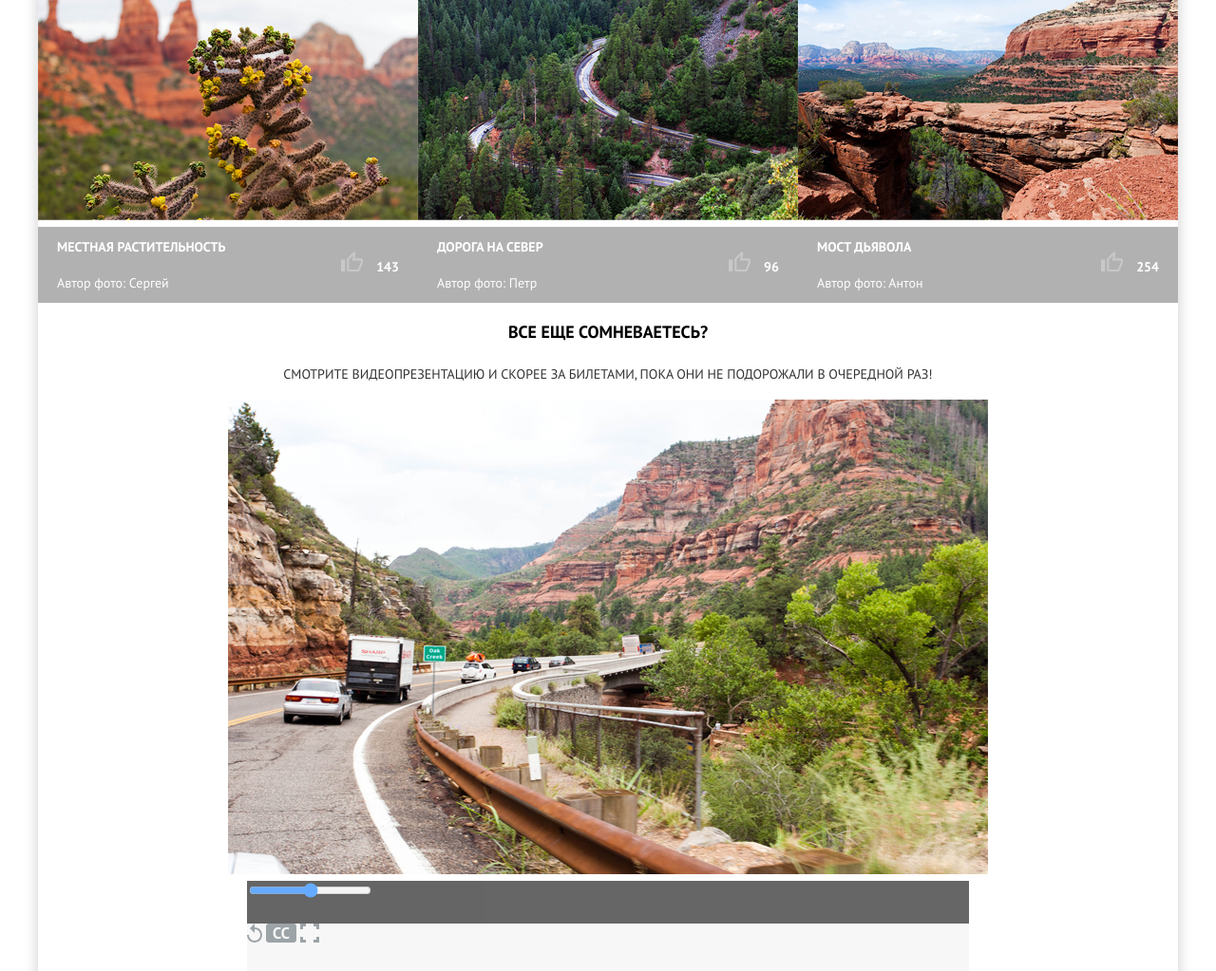
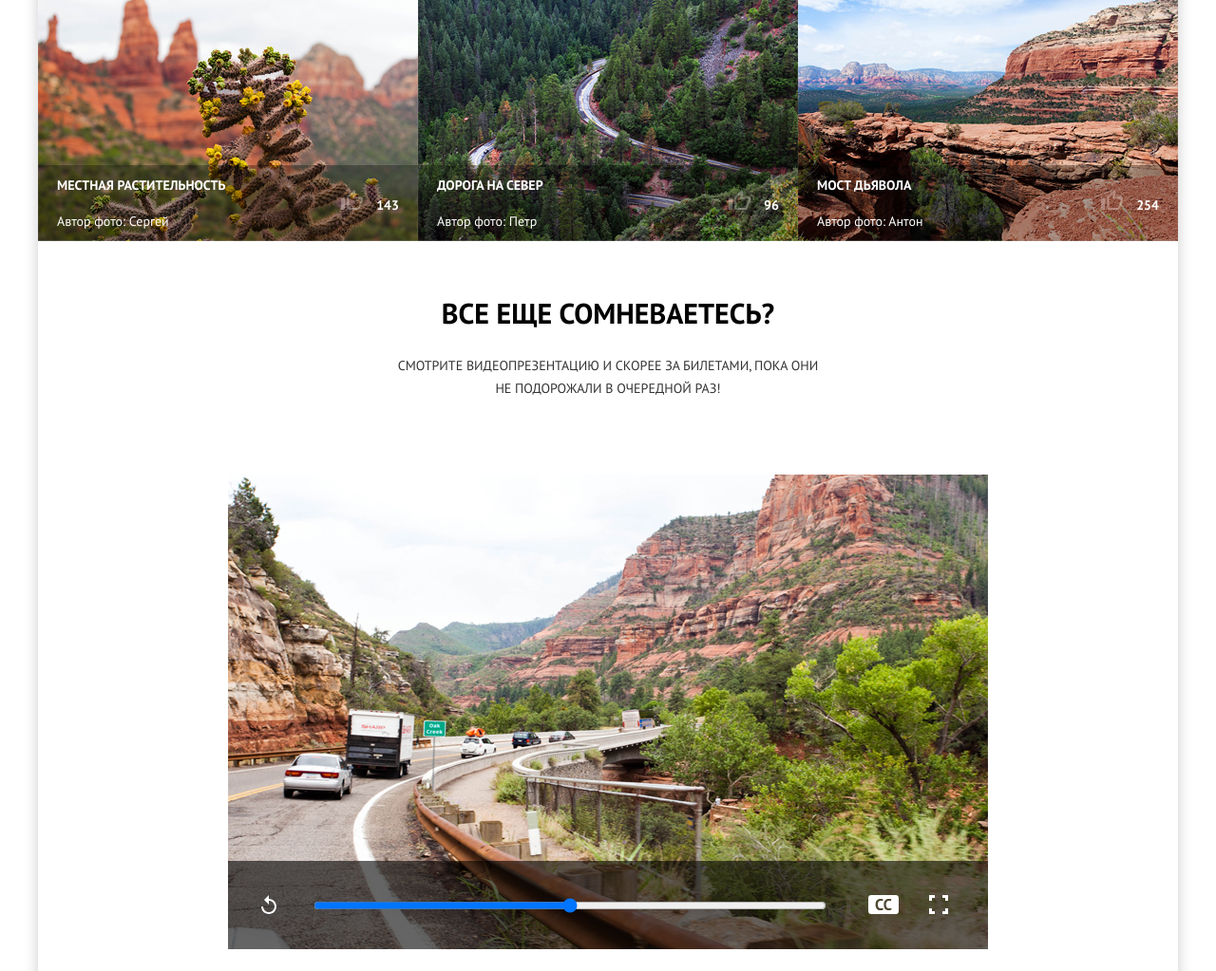
Before and after one commit to Chasetony/870075-sedona-21, a website: page source/catalog.html in a window 1280 px wide. Shown: the part 1057-2080 px from the top of the page at 95% size. Drawn offline with nearby package versions, Linux system fonts and the light colour scheme; files that its build step writes are made by us from their sources; files whose address does not match are found by name.

Commit message:
адаптив страницы каталога

```diff
--- a/source/catalog.html
+++ b/source/catalog.html
@@ -21,6 +21,7 @@
             <span class="visually-hidden">Открыть меню</span>
           </button> -->
             <a class="page-header__logo">
+                <span></span>
                 <img src="./img/logotype-mobile.svg" alt="Логотип Sedona" width="101" height="84">
             </a>
         </nav>
@@ -36,20 +37,21 @@
   <main class="page-main">
     <section class="main-banner__intro">
       <h1 class="visually-hidden">Фото и видео о городе Седона</h1>
-      <img class="main-banner__banner" src="./img/back-desktop.jpg" width="" height="" alt="Природа штата Седона">
-      <img class="main-banner__welcome" src="./img/SEDONA.svg" width="229" height="239" alt="Приветственный текст штата Седона">
+      <img class="main-banner__banner-intro" src="./img/back-desktop.jpg" alt="Природа штата Седона">
+      <img class="main-banner__welcome-intro" src="./img/sedona-text.svg" alt="Приветственный текст штата Седона">
       <div class="main-banner__decor"></div>
     </section>
 
-    <section class="welcome-content">
-      <h2 class="welcome-content__title">Фото и видео</h2>
-      <p class="welcome-content__intro">Не можете решиться на путешествие из-за курса? Фотографии помогут вам забыть о политике и экономике.</p>
+    <section class="welcome-content__intro-block">
+      <h2 class="welcome-content__title-inside">Фото и видео</h2>
+      <p class="welcome-content__intro-inside">Не можете решиться на путешествие из-за курса? Фотографии помогут вам забыть о политике и экономике.</p>
     </section>
 
     <section class="gallery">
       <ul class="gallery__list">
-        <li class="gallery__item">
+        <li class="gallery__item gallery__item--first">
           <img src="./img/photo-1-desktop.jpg" alt="пейзаж">
+          <span class="gallery__item-decor"></span>
           <div class="gallery__text">
             <div class="gallery__text-wrap">
             <p class="gallery__title">Неродные просторы</p>
@@ -66,6 +68,7 @@
 
         <li class="gallery__item">
           <img src="./img/photo-2-desktop.jpg" alt="пейзаж">
+          <span class="gallery__item-decor"></span>
           <div class="gallery__text">
             <div class="gallery__text-wrap">
               <p class="gallery__title">Местная растительность</p>
@@ -82,6 +85,7 @@
 
         <li class="gallery__item">
           <img src="./img/photo-3-desktop.jpg" alt="пейзаж">
+          <span class="gallery__item-decor"></span>
           <div class="gallery__text">
             <div class="gallery__text-wrap">
               <p class="gallery__title">Дорога на север</p>
@@ -98,6 +102,7 @@
 
         <li class="gallery__item">
           <img src="./img/photo-4-desktop.jpg" alt="пейзаж">
+          <span class="gallery__item-decor"></span>
           <div class="gallery__text">
             <div class="gallery__text-wrap">
               <p class="gallery__title">Мост дьявола</p>
@@ -120,24 +125,27 @@
       <p class="video_block__intro">Смотрите видеопрезентацию и скорее за билетами, пока они не подорожали в очередной раз!</p>
       <div class="video_block__player">
         <img src="./img/video-desktop.jpg" alt="">
-      </div>
+        <span class="video_block__decor"></span>
+          <input class="controls__range" type="range">
         <div class="controls">
-        <div class="controls__wrapper">
-          <input class="controls__range" type="range">
-        </div>
           <div class="controls__wrapper   controls__wrapper--gray">
-          <svg xmlns="http://www.w3.org/2000/svg" width="16" height="20" viewBox="0 0 16 20" fill="none">
+            <div>
+              <svg class="controls__icon" xmlns="http://www.w3.org/2000/svg" width="16" height="20" viewBox="0 0 16 20" fill="none">
                 <path d="M8 4V0L3 5L8 10V6C11.3 6 14 8.7 14 12C14 15.3 11.3 18 8 18C4.7 18 2 15.3 2 12H0C0 16.4 3.6 20 8 20C12.4 20 16 16.4 16 12C16 7.6 12.4 4 8 4Z" fill="#5C6870"/>
               </svg>
-          <svg xmlns="http://www.w3.org/2000/svg" width="32" height="20" viewBox="0 0 32 20" fill="none">
+            </div>
+            <div>
+              <svg class="controls__icon" xmlns="http://www.w3.org/2000/svg" width="32" height="20" viewBox="0 0 32 20" fill="none">
                 <path d="M29 0H3C1.3 0 0 1.3 0 3V17C0 18.7 1.3 20 3 20H29C30.7 20 32 18.7 32 17V3C32 1.3 30.7 0 29 0ZM14.4 15.9C13.9 16 13.3 16 12.7 16C12 16 11.3 15.9 10.7 15.7C10.1 15.5 9.5 15.1 9.1 14.7C8.7 14.3 8.3 13.6 8 12.8C7.7 12 7.6 11.1 7.6 10C7.6 8.9 7.8 7.9 8.1 7.1C8.4 6.3 8.8 5.7 9.3 5.2C9.8 4.7 10.4 4.4 11 4.2C11.5 4.1 12.2 4 12.8 4C13.5 4 14 4 14.5 4.1C15 4.2 15.3 4.3 15.6 4.4L15.2 6.3C14.9 6.2 14.6 6.1 14.3 6C13.9 6 13.5 6 13 6C12.1 6 11.4 6.3 10.8 7C10.2 7.7 10 8.7 10 10C10 10.6 10.1 11.1 10.2 11.6C10.3 12.1 10.5 12.5 10.8 12.9C11.1 13.2 11.4 13.5 11.8 13.7C12.2 13.9 12.7 14 13.2 14C13.7 14 14.1 14 14.5 13.9C14.8 13.8 15.1 13.7 15.4 13.5L15.9 15.3C15.4 15.6 14.9 15.7 14.4 15.9ZM23.1 15.9C22.6 16 22 16 21.4 16C20.7 16 20 15.9 19.4 15.7C18.8 15.5 18.2 15.1 17.8 14.7C17.3 14.2 16.9 13.6 16.7 12.8C16.4 12 16.3 11.1 16.3 10C16.3 8.9 16.5 7.9 16.8 7.1C17.1 6.3 17.5 5.7 18 5.2C18.5 4.7 19.1 4.4 19.7 4.2C20.2 4.1 20.9 4 21.5 4C22.2 4 22.7 4 23.2 4.1C23.7 4.2 24 4.3 24.3 4.4L23.9 6.3C23.6 6.2 23.3 6.1 23 6C22.6 6 22.2 6 21.7 6C20.8 6 20.1 6.3 19.5 7C18.9 7.7 18.7 8.7 18.7 10C18.7 10.6 18.8 11.1 18.9 11.6C19 12.1 19.2 12.5 19.5 12.9C19.8 13.2 20.1 13.5 20.5 13.7C20.9 13.9 21.4 14 21.9 14C22.4 14 22.8 14 23.2 13.9C23.5 13.8 23.8 13.7 24.1 13.5L24.6 15.3C24.1 15.6 23.6 15.7 23.1 15.9Z" fill="#5C6870"/>
               </svg>
-          <svg xmlns="http://www.w3.org/2000/svg" width="20" height="20" viewBox="0 0 20 20" fill="none">
+              <svg class="controls__icon controls__icon--last" xmlns="http://www.w3.org/2000/svg" width="20" height="20" viewBox="0 0 20 20" fill="none">
                 <path d="M0 0V3V6H3V3H6V0H3H0Z" fill="#5C6870"/>
                 <path d="M3 14H0V17V20H3H6V17H3V14Z" fill="#5C6870"/>
                 <path d="M17 0H14V3H17V6H20V3V0H17Z" fill="#5C6870"/>
                 <path d="M17 17H14V20H17H20V17V14H17V17Z" fill="#5C6870"/>
               </svg>
+            </div>
+          </div>
         </div>
       </div>
 
--- a/source/less/gallery.less
+++ b/source/less/gallery.less
@@ -1,3 +1,6 @@
+.gallery {
+  margin-bottom: 63px;
+}
 .gallery__list {
   margin: 0;
   padding: 0;
@@ -13,28 +16,65 @@
   @media (min-width: @desktop) {
     padding: 0;
   }
+  @media (max-width: @tablet) {
+    padding-right: 60px;
+    padding-left: 60px;
   }
+  @media (max-width: @mobile) {
+    padding-right: 20px;
+    padding-left: 20px;
+  }
+}
+
+.gallery__item {
+  // overflow: hidden;
     @media (min-width: @tablet) {
-  .gallery__item {
     width: 50%;
+    position: relative;
+    height: 267px;
+  }
+    @media (min-width: @desktop) {
+      width: 33.33333%;
+  }
+    @media (max-width: @tablet) {
+      margin-bottom: 80px;
+  }
+  @media (max-width: @mobile) {
+    min-width: 280px;
+    min-height: 280px;
+    margin-bottom: 135px;
+    position: relative;
+  }
 }
 .gallery__item:first-child {
+  @media (min-width: @tablet) {
     width: 100%;
   }
 }
-// Ну так уж точно не надо
-@media (min-width: @desktop) {
-  .gallery__item {
-    width: 33.33333%;
+
+.gallery__item--first {
+  height: 400px;
+  @media (max-width: @mobile) {
+    min-width: 280px;
+    height: 280px;
   }
+}
+.gallery__item img {
+  object-fit: cover;
+  object-position: center;
+  width: 100%;
+  height: 100%;
 }
 
 .gallery__title {
   .pt-sans__bold();
   font-size: 14px;
   line-height: 24px;
-  @media (min-width: @desktop) {
+  @media (min-width: @tablet) {
     color: @basic-white;
+  }
+  @media (max-width: @tablet) {
+    color: @basic-black;
   }
 }
 .gallery__autor {
@@ -43,8 +83,11 @@
   line-height: 24px;
   text-transform: none;
   color: @basic-description;
-  @media (min-width: @desktop) {
+  @media (min-width: @tablet) {
     color: @basic-white;
+  }
+  @media (max-width: @tablet) {
+    color: @basic-description;
   }
 }
 .gallery__amount {
@@ -52,16 +95,20 @@
   font-size: 14px;
   line-height: 24px;
   margin: 0;
-  @media (min-width: @desktop) {
+  @media (min-width: @tablet) {
     color: @basic-white;
+  }
+  @media (max-width: @tablet) {
+    color: @basic-black;
   }
 }
 .gallery__like-icon {
   margin-right: 14px;
 }
-@media (min-width: @desktop) {
 .gallery__like-icon path {
   fill: @basic-white;
+    @media (max-width: @tablet) {
+      fill: @basic-black;
   }
 }
 .gallery__like {
@@ -72,16 +119,35 @@
   }
 }
 .gallery__text {
+  position: absolute;
+  bottom: 0;
+  left: 0;
+  width: 100%;
   @media (min-width: @tablet) {
-    background-color: @input-gray;
     height: 80px;
     display: flex;
     justify-content: space-between;
     align-items: center;
   }
-  @media (min-width: @desktop) {
+  @media (max-width: @tablet) {
+    bottom: -80px;
+    background-color: @input-gray;
+  }
+  @media (max-width: @mobile) {
+    bottom: -119px;
+    background-color: transparent;
+  }
+}
+.gallery__item-decor{
+  position: absolute;
+  bottom: 0;
+  left: 0;
+  width: 100%;
   background-color: @basic-black;
   opacity: 0.3;
+  height: 80px;
+  @media (max-width: @tablet) {
+    display: none;
   }
 }
 .gallery__text-wrap {
--- a/source/less/main-banner-intro.less
+++ b/source/less/main-banner-intro.less
@@ -6,7 +6,7 @@
   @media (max-width: 767px) {
     // height: 389px;
   }
-  @media (min-width: @tablet) {
+  @media (max-width: @tablet) {
     margin-bottom: 65px;
     height: 290px;
   }
@@ -26,7 +26,7 @@
   top: 100px;
   left: 50%;
   transform: translate(-50%, 0px);
-  @media (min-width: @tablet) {
+  @media (max-width: @tablet) {
     top: 95px;
     // top: 50%;
     // transform: translate(-50%, -50%);
--- a/source/less/video-block.less
+++ b/source/less/video-block.less
@@ -1,4 +1,5 @@
 .video_block {
+  margin-bottom: 85px;
   @media (min-width: @tablet) {
     margin: 0 auto;
     max-width: 680px;
@@ -9,7 +10,7 @@
 }
 .video_block__title {
   .pt-sans__bold();
-  font-size: 18px;
+  font-size: 30px;
   line-height: 26px;
   text-align: center;
   color: @basic-black;
@@ -17,24 +18,93 @@
 .video_block__intro {
   .pt-sans__normal();
   font-size: 14px;
-  line-height: 26px;
+  line-height: 24px;
   text-align: center;
   color: @basic-description;
+  max-width: 445px;
+  margin: 0 auto;
 }
 .video_block__player {
-
+  margin-top: 79px;
+  position: relative;
+  max-width: 800px;
+  max-height: 500px;
+  // overflow: hidden;
+  @media (max-width: @mobile) {
+    min-height: 201px;
+  }
 }
 .video_block__player img{
   width: 100%;
+  object-fit: cover;
+  object-position: center;
+  display: block;
+}
+.video_block__decor {
+  position: absolute;
+  bottom: 0;
+  left: 0;
+  height: 93px;
+  width: 100%;
+  background-color: @basic-black;
+  opacity: 0.6;
+  @media (max-width: @mobile) {
+    height: 45px;
+    max-width: 280px;
+    left: 50%;
+    transform: translate(-50%, 0);
+  }
+}
+.controls__range {
+  position: absolute;
+  bottom: 38px;
+  left: 45%;
+  width: 540px;
+  margin: 0;
+  transform: translate(-50%, 0);
+  @media (max-width: @desktop) {
+    width: 389px;
+  }
+  @media (max-width: @mobile) {
+    bottom: 15px;
+    max-width: 235px;
+    left: 50%;
+    transform: translate(-50%, 0);
+  }
+}
+.controls {
+  position: absolute;
+  bottom: 30px;
+  left: 0;
+  width: 100%;
+  @media (max-width: @mobile) {
+    bottom: -65px;
+  }
 }
 .controls__wrapper {
-  background-color: @basic-black;
-  opacity: 0.6;
-  margin: 0 20px;
-  height: 45px;
+  display: flex;
+  align-items: center;
+  justify-content: space-between;
+  margin-left: 35px;
+  margin-right: 42px;
+  @media (max-width: @mobile) {
+    fill: #5C6870;
+  }
+}
+.controls__icon path{
+
+  fill: @basic-white;
+  @media (max-width: @mobile) {
+    fill: #5C6870;
+  }
+}
+.controls__icon--last {
+  margin-left: 28px;
 }
 .controls__wrapper--gray {
-  background-color: @input-gray;
-  margin: 0 20px;
-  height: 66px;
+  @media (max-width: @tablet) {
+    background-color: @input-gray;
+    margin: 0 20px;
+    height: 66px;
+  }
 }
--- a/source/less/welcome-content-intro.less
+++ b/source/less/welcome-content-intro.less
@@ -1,6 +1,7 @@
 .welcome-content__intro-block {
-  margin-bottom: 60px;
-  @media (min-width: @tablet) {
+  // margin-bottom: 60px;
+  margin-bottom: 68px;
+  @media (max-width: @tablet) {
     margin-bottom: 86px;
   }
   @media (max-width: @mobile) {
```
Also changed, not shown: source/form.html (+2 -2 lines). Lines whose indentation alone changed are shown as unchanged.
